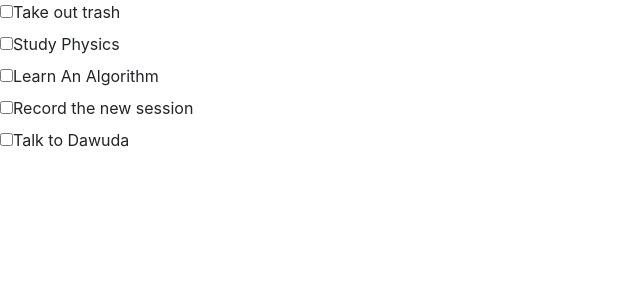
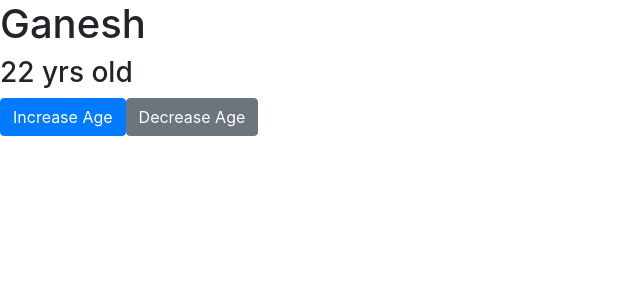
Before and after one commit to gat786/react-freecodecamp, a React (Create React App) app: page / in a window 1280 px wide. Shown: the top 300 px of the page, without its empty margins (0-640 px from the left). Built offline with nearby package versions, Linux system fonts and the light colour scheme.

Commit message:
Learnt binding methods

```diff
--- a/src/App.js
+++ b/src/App.js
@@ -16,13 +16,14 @@ import React from 'react';
 
 import "bootstrap/dist/css/bootstrap.css"
 
-import ToDoComponent from "./ReactComponents/ToDoComponent"
+import "./ReactComponents/Person"
+import Person from './ReactComponents/Person';
 
 class App extends React.Component{
   render(){
     return (
       <div className="App">
-        <ToDoComponent/>
+        <Person />
       </div>
     );
   }
--- a/src/ReactComponents/Person.js
+++ b/src/ReactComponents/Person.js
@@ -7,12 +7,24 @@ class Person extends React.Component{
             name : "Ganesh",
             age : 22
         }
+        this.increaseAge = this.increaseAge.bind(this)
+        this.decreaseAge = this.decreaseAge.bind(this)
     }
 
     increaseAge(){
+        this.setState((prevState)=>{
+            return {
+                age : prevState.age + 1
+            }
+        })
     }
 
     decreaseAge(){
+        this.setState((prevState)=>{
+            return {
+                age : prevState.age - 1
+            }
+        })
     }
 
 
@@ -21,8 +33,8 @@ class Person extends React.Component{
             <div>
                 <h1>{this.state.name} <br/></h1>
                 <h3>{this.state.age} yrs old</h3>
-                <input className="btn btn-primary" type="button" value="Increase Age"/>
-                <input className="btn btn-secondary" type="button" value="Decrease Age"/>
+                <input className="btn btn-primary" onClick={this.increaseAge} type="button" value="Increase Age"/>
+                <input className="btn btn-secondary" onClick={this.decreaseAge} type="button" value="Decrease Age"/>
             </div>
         )};
 }
```
Also changed, not shown: src/ReactComponents/EventComponent.js (added, +27 -0 lines).
